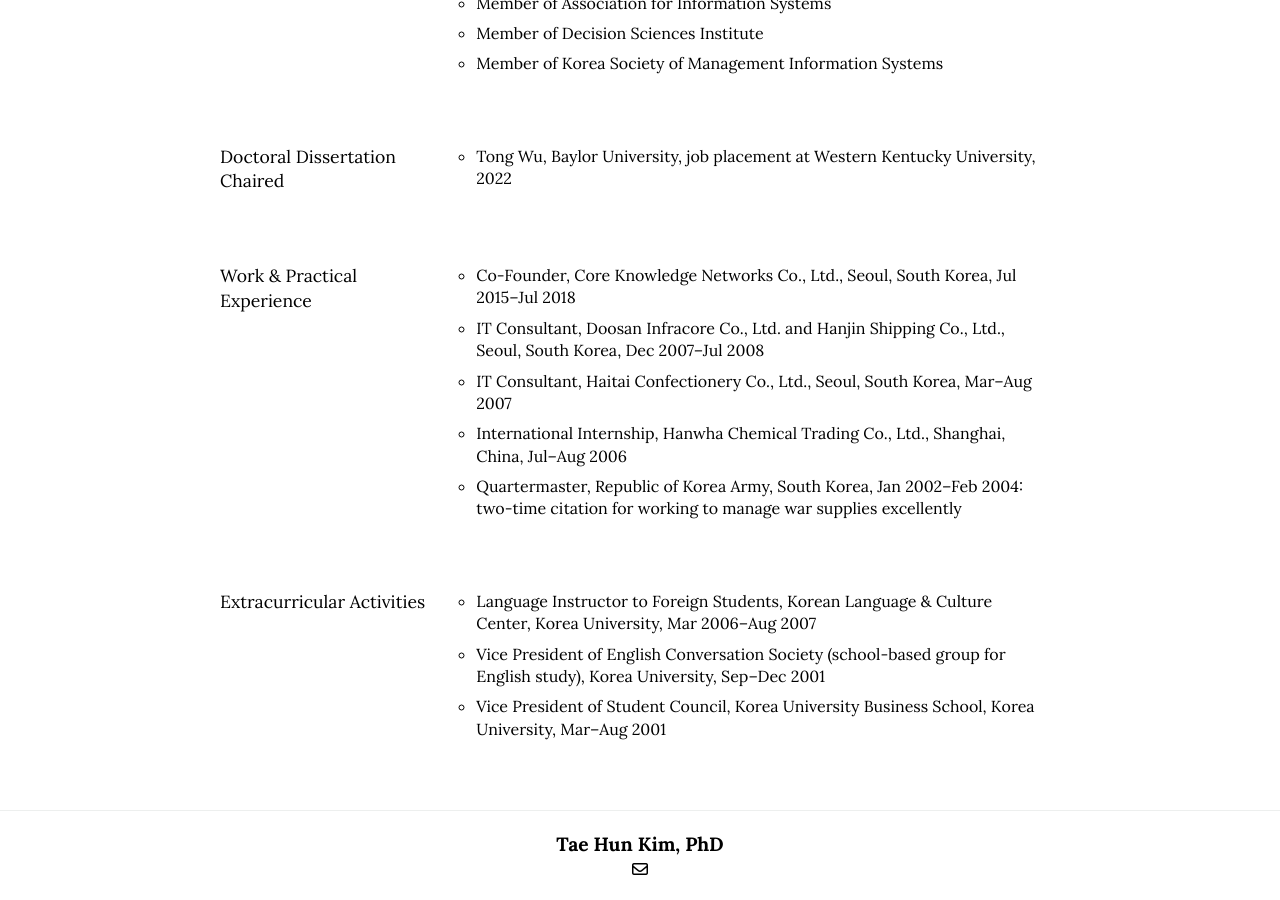
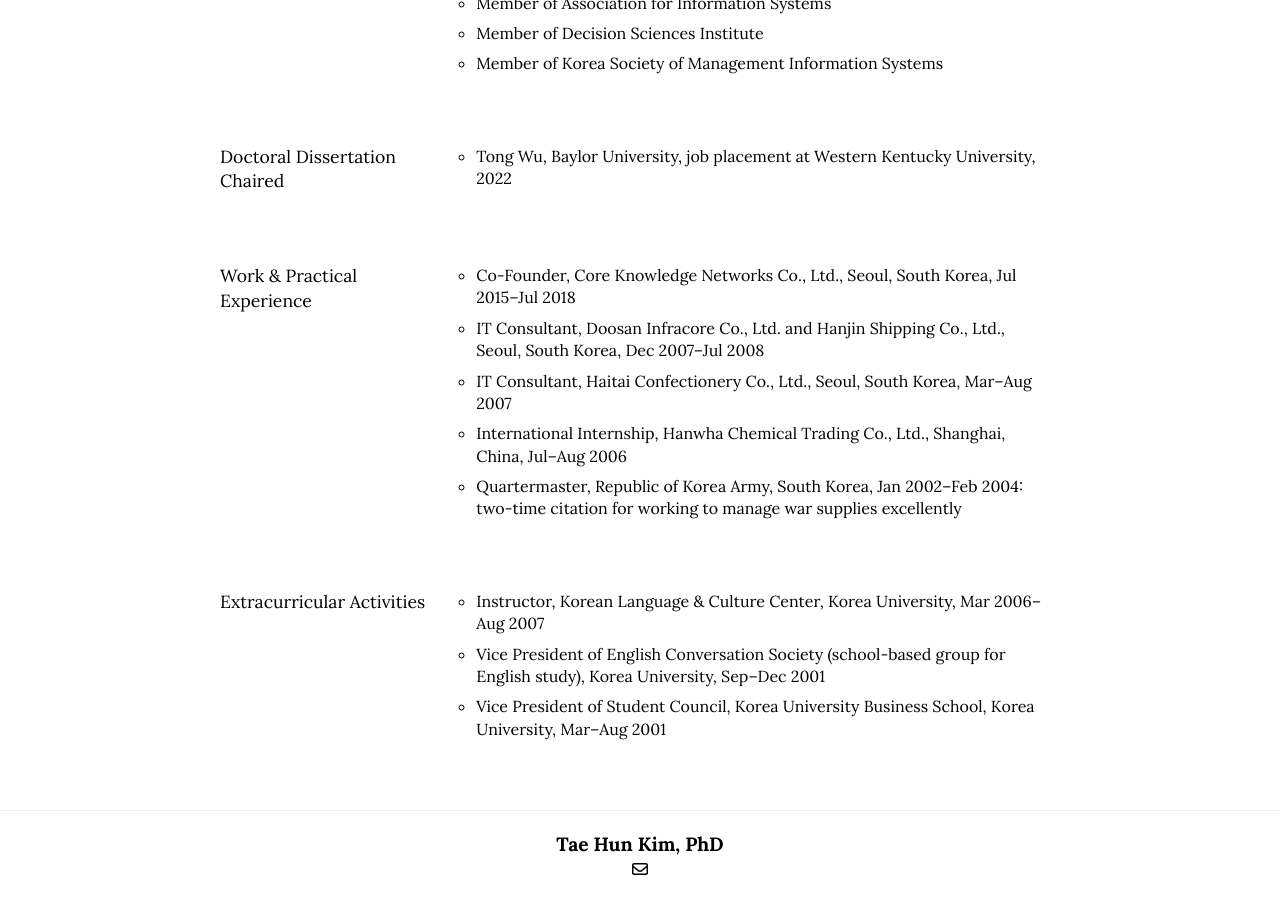
Before and after one commit to istaehun/taehun, a Jekyll site: the page built from engagement.html, in a window 1280 px wide and 900 px high, scrolled down 4006 px. Built offline with Jekyll 4.4.1, drawn with Linux system fonts in a browser that asks for light colours; nearby versions of some CDN libraries.

Commit message:
Update engagement.yml

```diff
--- a/_data/engagement.yml
+++ b/_data/engagement.yml
@@ -108,6 +108,6 @@ engagements:
   -
     title: Extracurricular Activities
     list:
-      - "Language Instructor to Foreign Students, Korean Language & Culture Center, Korea University, Mar 2006–Aug 2007"
+      - "Instructor, Korean Language & Culture Center, Korea University, Mar 2006–Aug 2007"
       - "Vice President of English Conversation Society (school-based group for English study), Korea University, Sep–Dec 2001"
       - "Vice President of Student Council, Korea University Business School, Korea University, Mar–Aug 2001"
```
